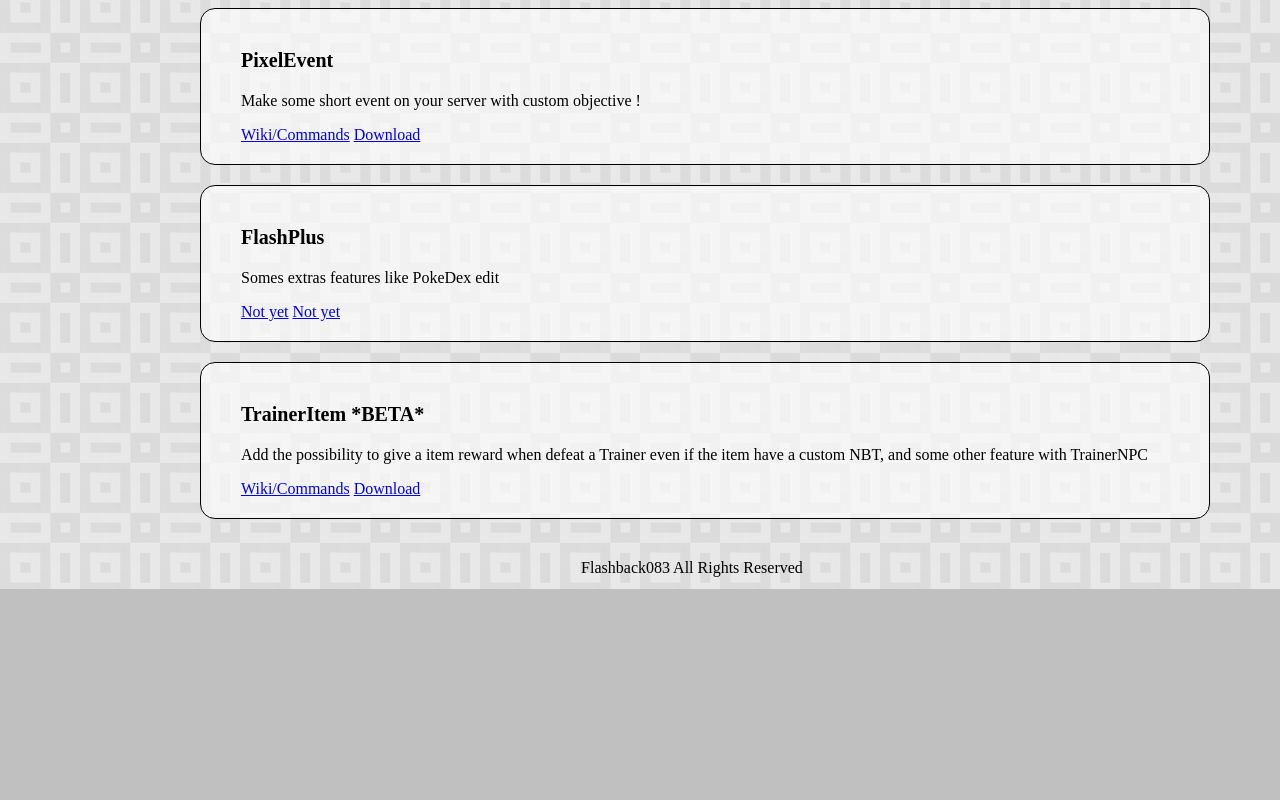
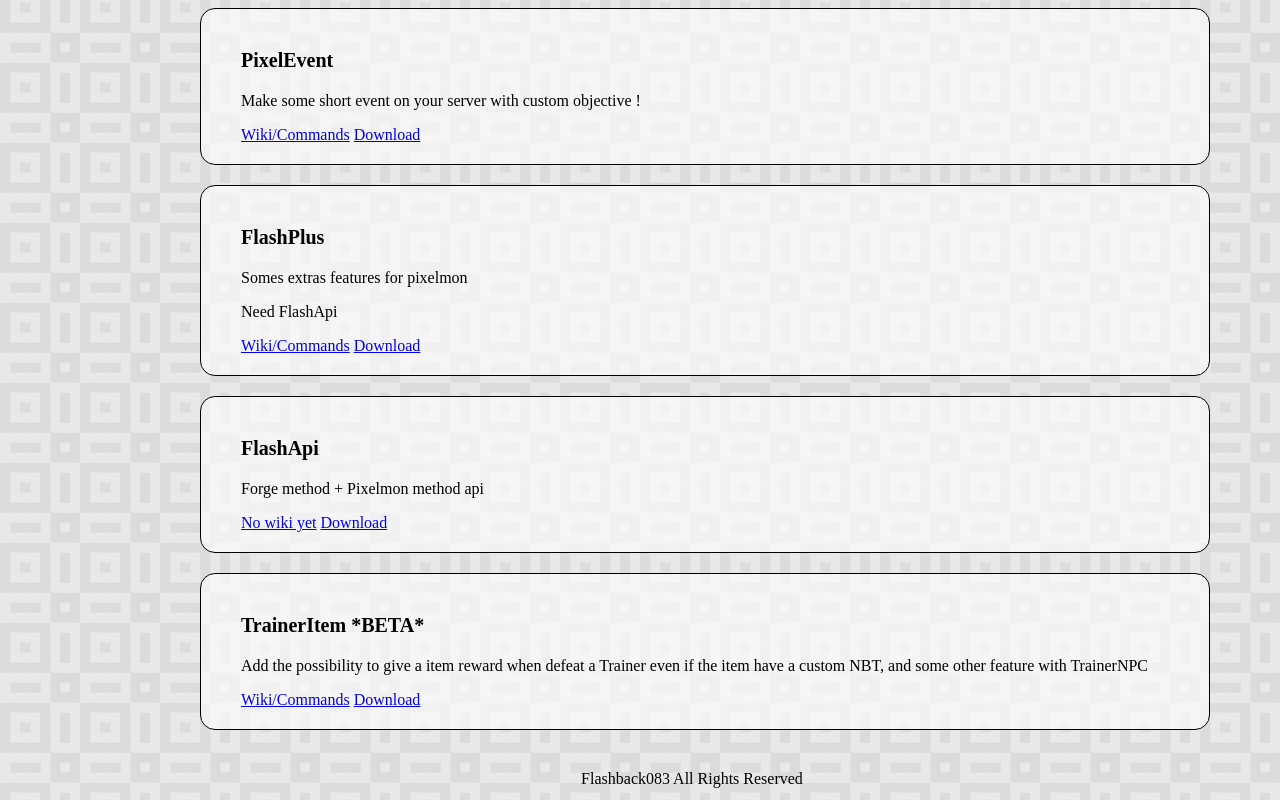
Before and after one commit to Flashback083/flashback083.github.io, a plain HTML site: page mainprojects.html in a window 1280 px wide. Shown: the part 817-1617 px from the top of the page. Before the commit the page ends 1406 px from the top, so only its background shows below. Drawn offline with Linux system fonts and the light colour scheme.

Commit message:
add fapi flashplus

```diff
--- a/mainprojects.html
+++ b/mainprojects.html
@@ -49,9 +49,16 @@
 		</article>
 		<article>
 			<h1>FlashPlus</h1>
-			<p>Somes extras features like PokeDex edit</p>
-			<a target="blank" href="https://pixelmonmod.com/wiki/index.php?title=LegendaryPlus">Not yet</a>
-			<a target="blank" href="https://pixelmonmod.com/downloads.php">Not yet</a>
+			<p>Somes extras features for pixelmon</p>
+			<p>Need FlashApi</p>
+			<a target="blank" href="https://github.com/Flashback083/FlashPlus/wiki">Wiki/Commands</a>
+			<a target="blank" href="https://github.com/Flashback083/FlashPlus/releases/">Download</a>
+		</article>
+		<article>
+			<h1>FlashApi</h1>
+			<p>Forge method + Pixelmon method api</p>
+			<a target="blank" href="https://github.com/Flashback083/FlashApi">No wiki yet</a>
+			<a target="blank" href="https://github.com/Flashback083/FlashApi/releases/">Download</a>
 		</article>
 		<article>
 			<h1>TrainerItem *BETA*</h1>
```
